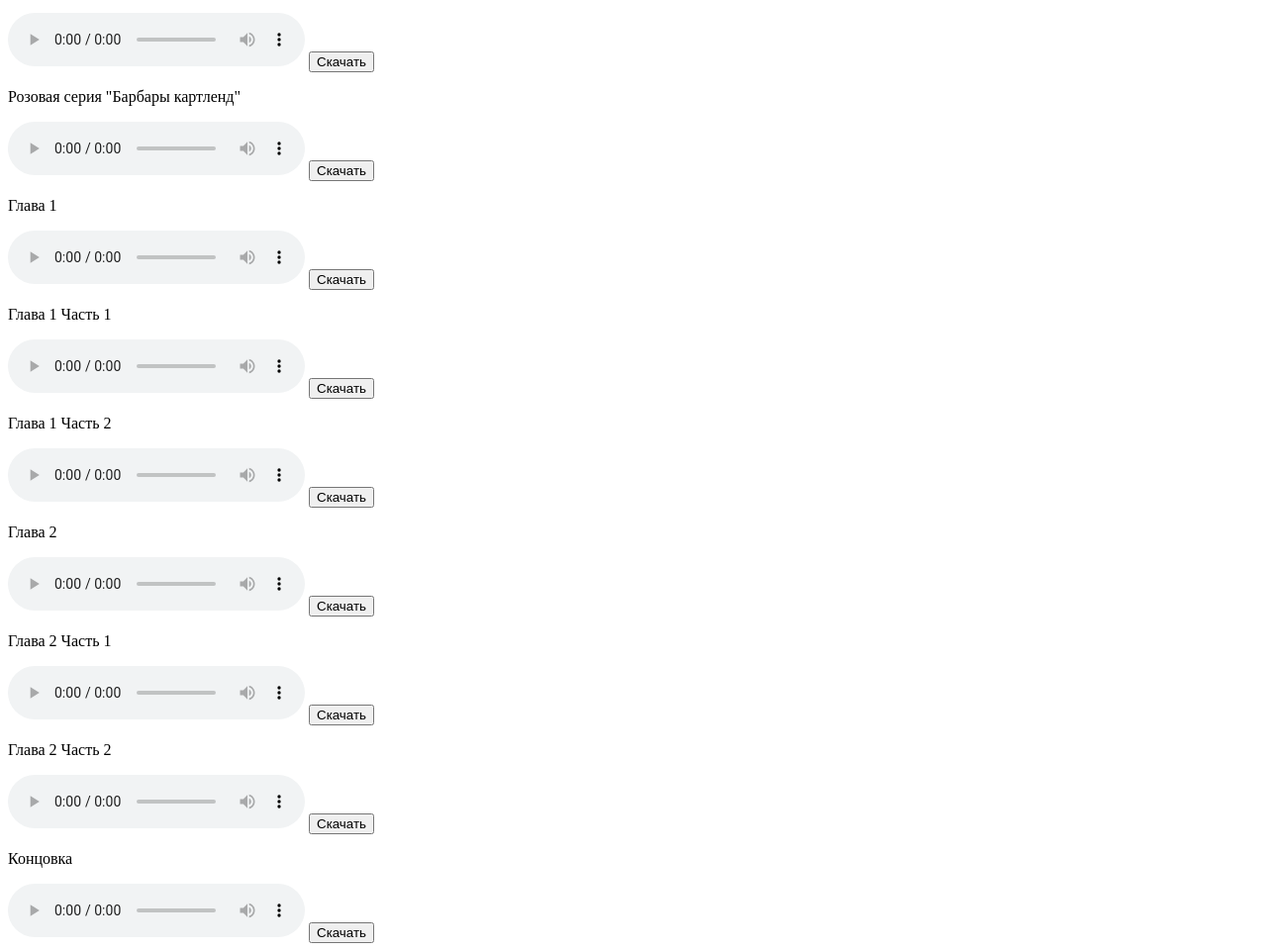
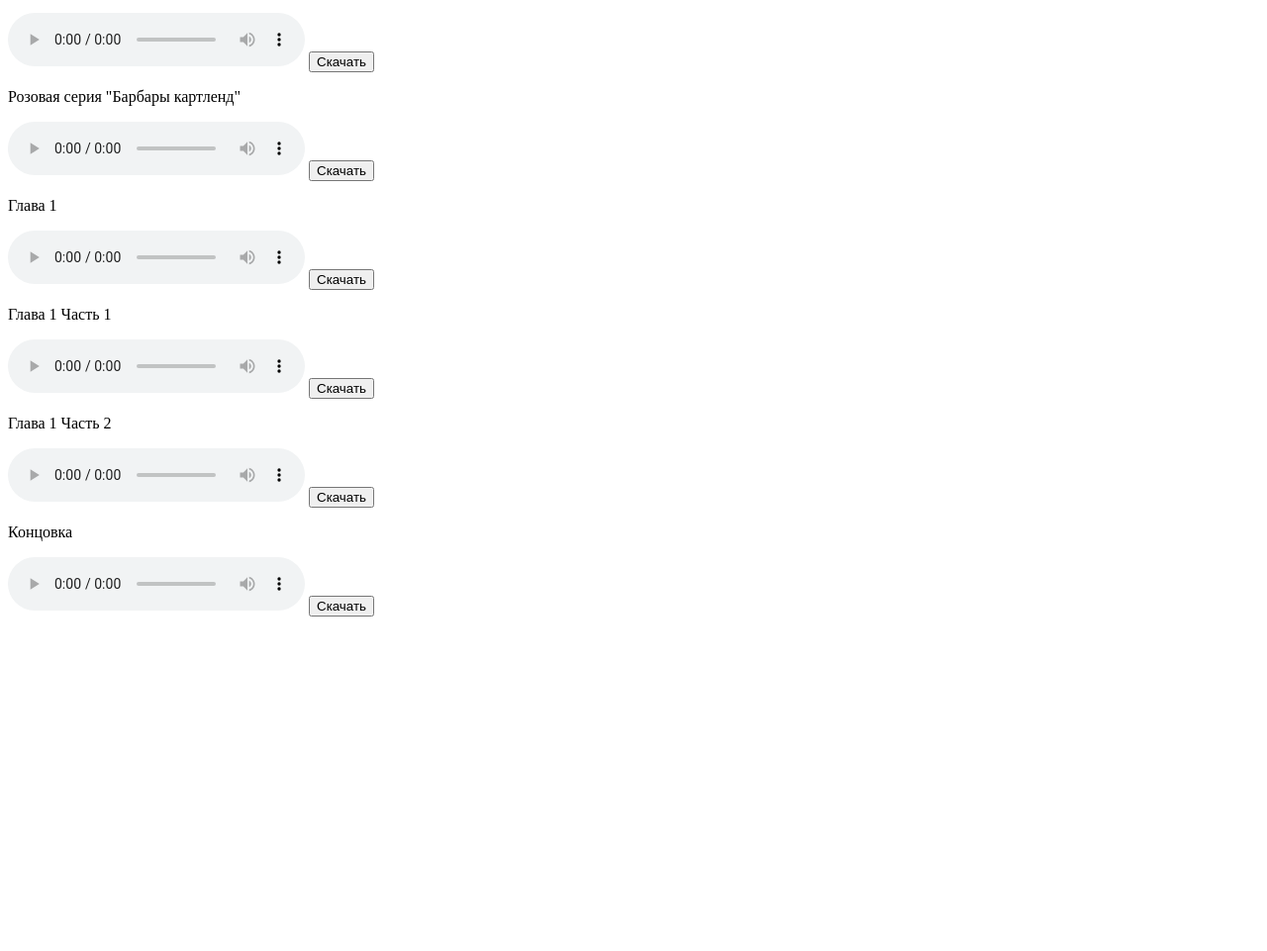
Before and after one commit to audioboo/audioboo.github.io, a plain HTML site: page b3Bhc25vZV9wcml0amF6aGVuaWU/index.html in a window 1280 px wide. Shown: the part 101-1062 px from the top of the page at 99% size. After the commit the page ends 800 px from the top, so only its background shows below. Drawn offline with Linux system fonts and the light colour scheme.

Commit message:
Update index.html

```diff
--- a/b3Bhc25vZV9wcml0amF6aGVuaWU/index.html
+++ b/b3Bhc25vZV9wcml0amF6aGVuaWU/index.html
@@ -34,21 +34,6 @@
         <source src="Глава 1 2 часть.m4a">
             </audio>
     <a href="Глава 1 2 часть.m4a" download=""><button>Скачать</button></a>
-    <p>Глава 2</p>
-    <audio controls>
-        <source src="Глава 2 ПОЛНАЯ.mp3">
-    </audio>
-    <a href="Глава 1 ПОЛНАЯ.mp3" download=""><button>Скачать</button></a>
-    <p>Глава 2 Часть 1</p>
-    <audio controls>
-        <source src="Глава 2 Часть 1.m4a">
-    </audio>
-    <a href="Глава 1 Часть 1.m4a" download=""><button>Скачать</button></a>
-    <p>Глава 2 Часть 2</p>
-    <audio controls>
-        <source src="Глава 2 Часть 2.m4a">
-            </audio>
-    <a href="Глава 2 Часть 2.m4a" download=""><button>Скачать</button></a>
     <p>Концовка</p>
     <audio controls>
         <source src="Концовка.m4a">
```
